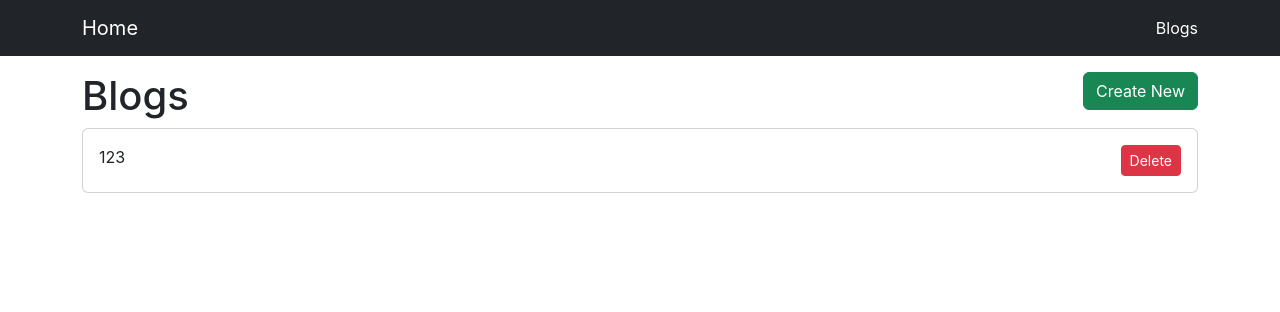
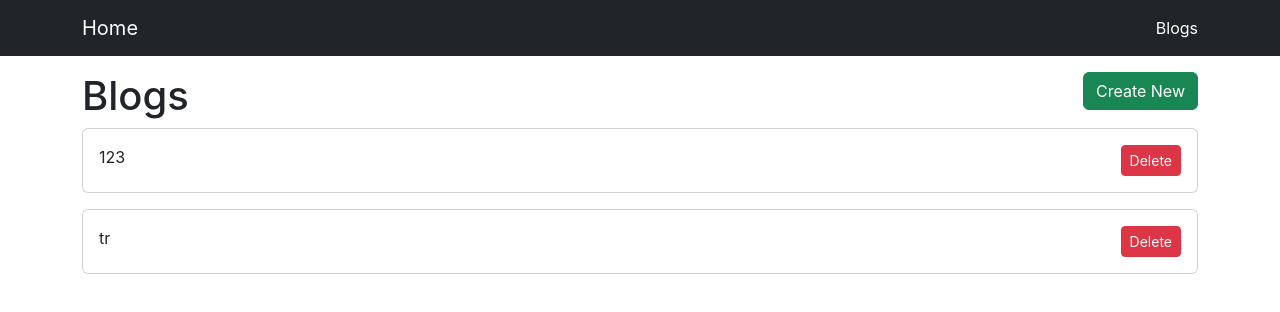
Before and after one commit to HanJeongSeol/inflearn_react_projectlearn, a React (Create React App) app in the folder react-basic/: page /blogs in a window 1280 px wide. Shown: the top 312 px of the page. Built offline with nearby package versions, Linux system fonts and the light colour scheme; data requests are answered from the project's data file.

Commit message:
33_Loding_spinner

```diff
--- a/react-basic/db.json
+++ b/react-basic/db.json
@@ -4,6 +4,11 @@
       "title": "123",
       "body": "123",
       "id": 1
+    },
+    {
+      "title": "tr",
+      "body": "tr",
+      "id": 2
     }
   ]
 }
--- /dev/null
+++ b/react-basic/src/components/LoadingSpinner.jsx
@@ -0,0 +1,9 @@
+const LoadingSpinner = () => {
+    return (
+        <div className="d-flex justify-content-center">
+            <div className="spinner-border" role="status"></div>
+        </div>
+    )
+}
+
+export default LoadingSpinner
--- a/react-basic/src/pages/ListPage.js
+++ b/react-basic/src/pages/ListPage.js
@@ -1,17 +1,26 @@
 import axios from "axios"
 import { useState, useEffect } from "react"
 import Card from "../components/Card"
+import LoadingSpinner from "../components/LoadingSpinner"
 import { Link } from "react-router-dom"
 import { useNavigate } from "react-router-dom"
 
 const ListPage = () => {
     const navigate = useNavigate()
+    // poste 배열의 초기 값을 빈 배열로 했기 떄문에 페이지를 새로고침 할 시 posts 객체에 데이터가 존재하고 있어도
+    // "No blog post found"가 잠시 보여진 뒤 데이터를 보여지는 것을 확인할 수 있다.
+    // axios에서 요청을 보내고 받을 때 까지 시간이 걸리기 때문에 발생하는 현상이다.
+    // request 이후 response가 도착할 때 까지 loding spinner를 보여주도록 만들어 보자.
+    const [posts, setPosts] = useState([])
 
-    const [posts, setPosts] = useState([])
+    // loding 상태를 나타내줄 setState, 서버에서 데이터를 전달받으면 false로 변경되도록 한다.
+    const [loading, setLoading] = useState(true)
 
     const getPosts = () => {
         axios.get("http://localhost:3001/posts").then((res) => {
             setPosts(res.data)
+            // 로딩이 완료된 경우 false로 변경
+            setLoading(false)
         })
     }
 
@@ -25,6 +34,29 @@ const ListPage = () => {
     useEffect(() => {
         getPosts()
     }, [])
+
+    const renderBlogList = () => {
+        // loading 페이지 렌더링(컴포넌트화)
+        if (loading) {
+            return <LoadingSpinner />
+        }
+        // post 없을 시
+        if (posts.length === 0) {
+            return <div>No post found blog</div>
+        }
+        return posts.map((post) => {
+            return (
+                <Card key={post.id} title={post.title} onClick={() => navigate("/blogs/edit")}>
+                    <div>
+                        <button className="btn btn-danger btn-sm" onClick={(e) => deleteBlog(e, post.id)}>
+                            Delete
+                        </button>
+                    </div>
+                </Card>
+            )
+        })
+    }
+
     return (
         <div>
             <div className="d-flex justify-content-between">
@@ -35,24 +67,7 @@ const ListPage = () => {
                     </Link>
                 </div>
             </div>
-            {/*
-                map 함수를 통해 posts 객체의 데이터를 탐색하고 있다.
-                posts 객체에 데이터가 없을 경우 사용자에게 데이터가 존재하지 않다는 문구를 보여주기 위하여
-                posts 객체의 길이가 1 이상인 경우에만 Card가 보여지도록 한다.
-             */}
-            {posts.length > 0
-                ? posts.map((post) => {
-                      return (
-                          <Card key={post.id} title={post.title} onClick={() => navigate("/blogs/edit")}>
-                              <div>
-                                  <button className="btn btn-danger btn-sm" onClick={(e) => deleteBlog(e, post.id)}>
-                                      Delete
-                                  </button>
-                              </div>
-                          </Card>
-                      )
-                  })
-                : "No blog post found"}
+            {renderBlogList()}
         </div>
     )
 }
```
